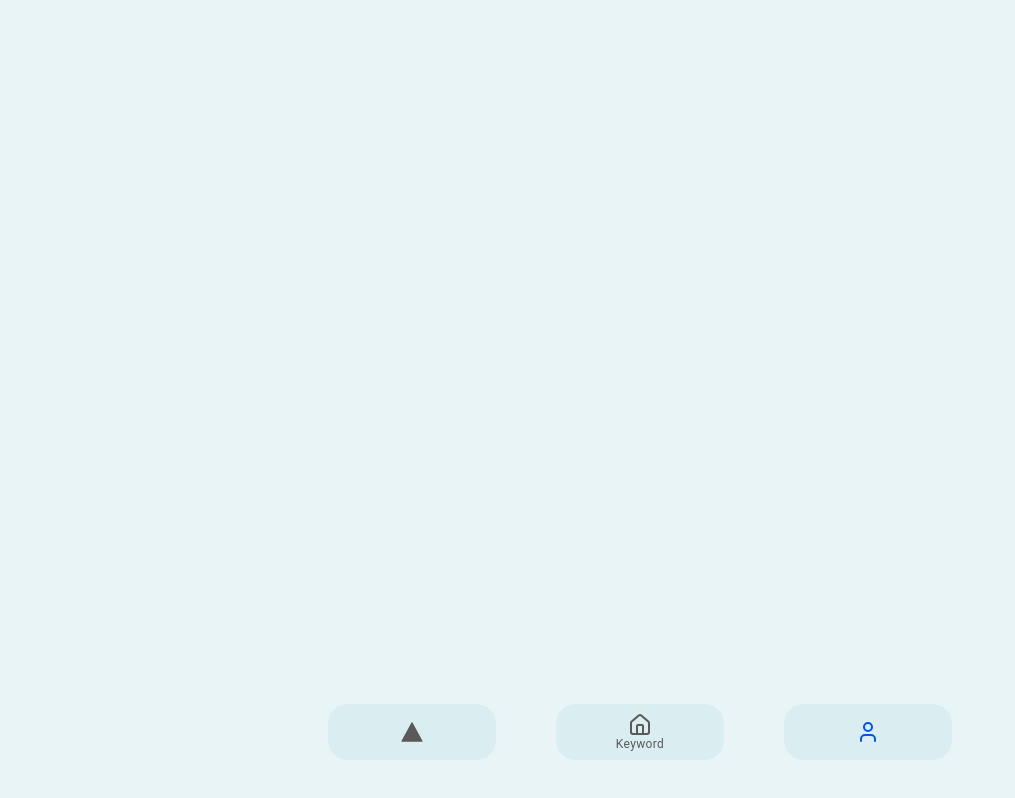
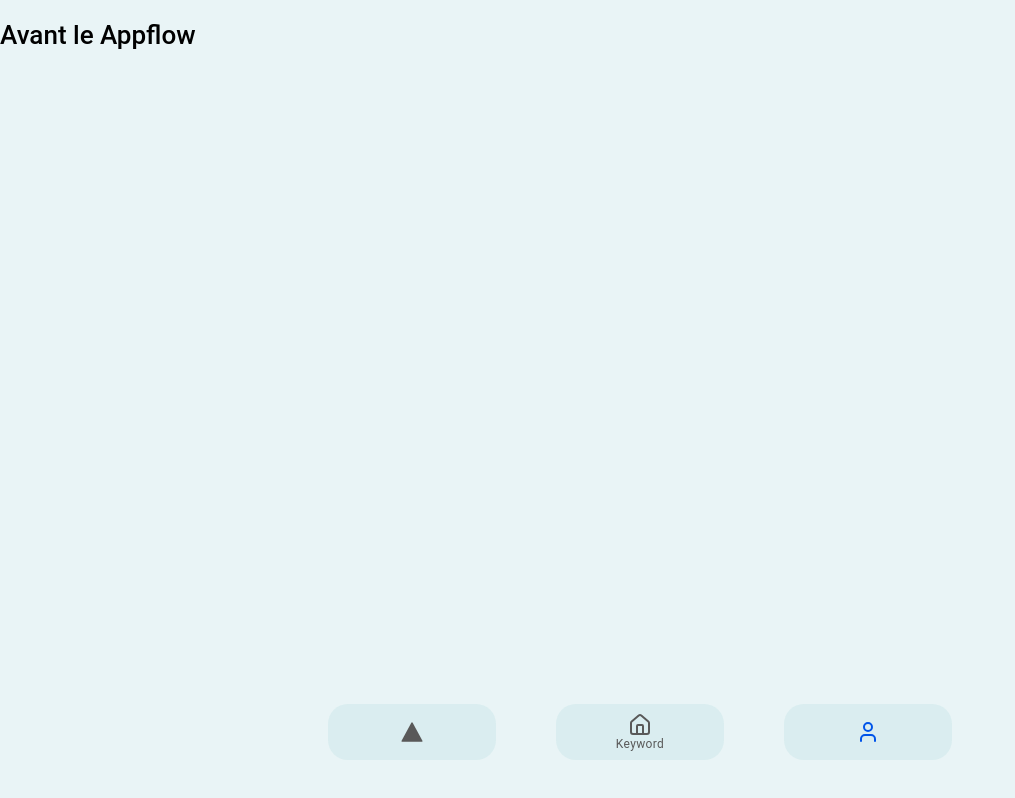
Before and after one commit to junAD89/learn_english_fast_ionicApp, a React (Vite) app: page /tab3 in a window 1280 px wide. Shown: the whole page, without its empty margins (0-1015 px from the left). Built offline with nearby package versions, Linux system fonts and the light colour scheme.

Commit message:
ajout de verificateur

```diff
--- a/src/pages/Tab3.tsx
+++ b/src/pages/Tab3.tsx
@@ -4,7 +4,9 @@ import './Tab3.css';
 const Tab3: React.FC = () => {
   return (
     <IonPage>
-
+      <h1>
+        Avant le Appflow
+      </h1>
     </IonPage>
   );
 };
```
